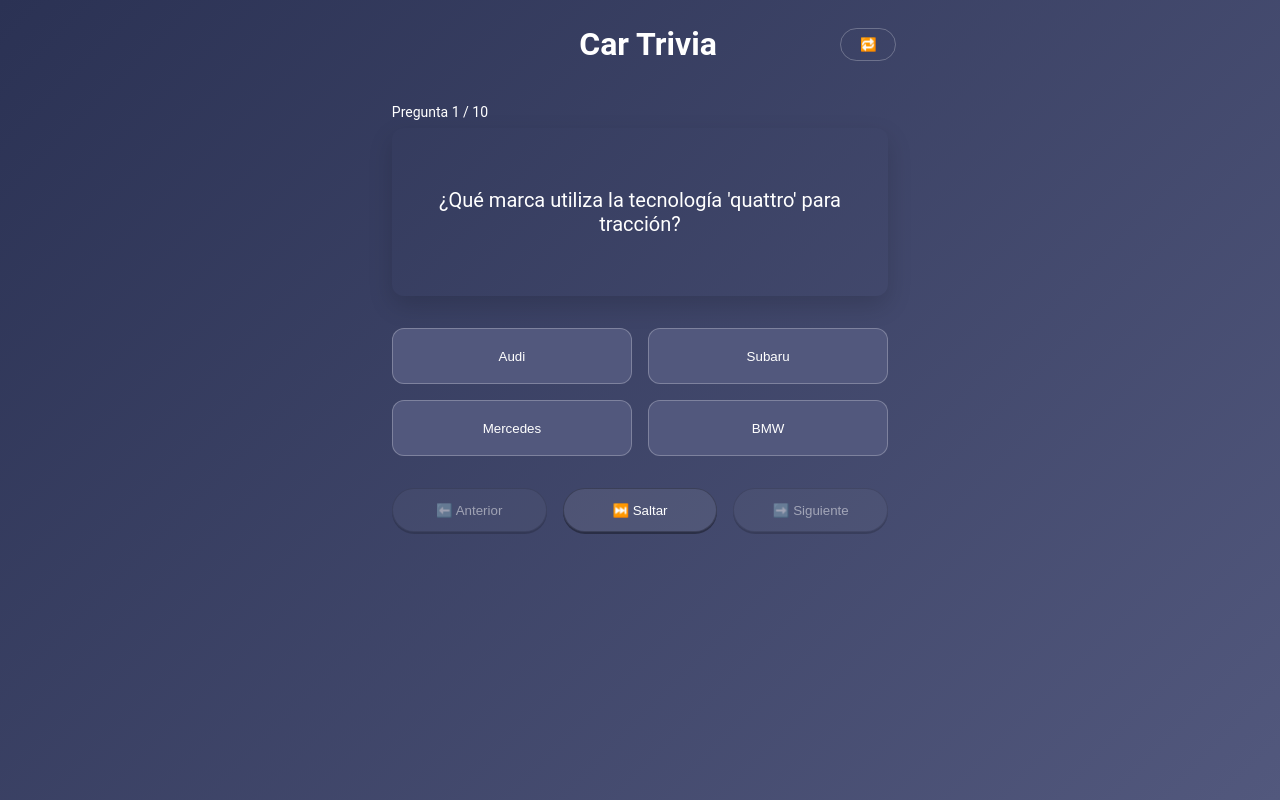
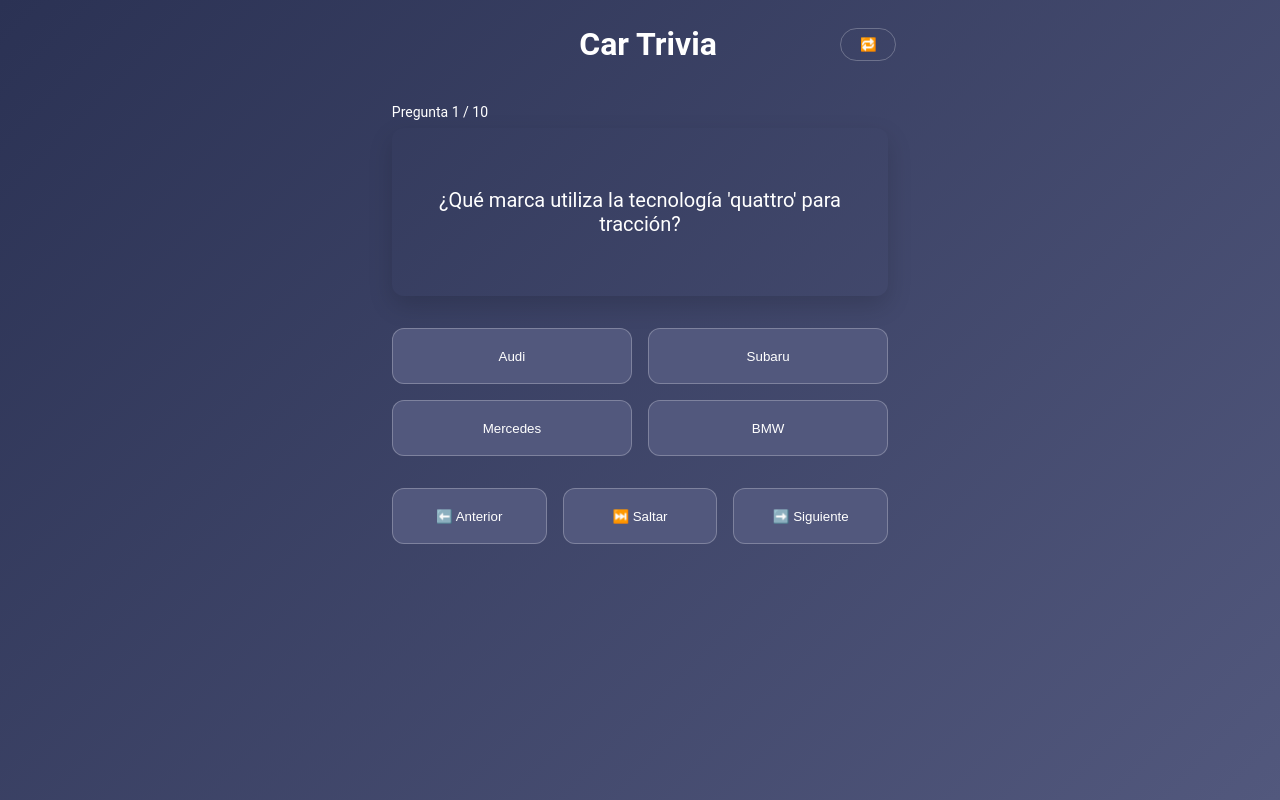
Before and after one commit to AlexanderHB2022/Car-Trivia, a React (Vite) app: page / in a window 1280 px wide. Built offline with nearby package versions, Linux system fonts and the light colour scheme.

Commit message:
Improve navigation and layout consistency

```diff
--- a/src/components/QuestionNavigation.js
+++ b/src/components/QuestionNavigation.js
@@ -6,9 +6,9 @@
 }) {
   return (
     <div className="nav-row" role="group" aria-label="Navegación de preguntas">
-      <button className="pill-btn" onClick={onPrev} disabled={!canPrev} aria-label="Anterior">⬅️ Anterior</button>
-      <button className="pill-btn" onClick={onSkip} disabled={!canSkip} aria-label="Saltar">⏭️ Saltar</button>
-      <button className="pill-btn" onClick={onNext} disabled={!canNext} aria-label="Siguiente">➡️ Siguiente</button>
+      <button className="option-btn" onClick={onPrev} disabled={!canPrev} aria-label="Anterior">⬅️ Anterior</button>
+      <button className="option-btn" onClick={onSkip} disabled={!canSkip} aria-label="Saltar">⏭️ Saltar</button>
+      <button className="option-btn" onClick={onNext} disabled={!canNext} aria-label="Siguiente">➡️ Siguiente</button>
     </div>
   );
 }
--- a/src/components/ResultModal.js
+++ b/src/components/ResultModal.js
@@ -7,7 +7,7 @@
         <div className="result-emoji" aria-hidden="true">🏁</div>
         <h2>Resultado</h2>
         <p className="result-score">{score}/10</p>
-        <button className="restart-btn nav-btn" onClick={onRestart} autoFocus>
+        <button className="option-btn restart-btn" onClick={onRestart} autoFocus>
           Reiniciar
         </button>
       </div>
--- a/src/game/useTrivia.js
+++ b/src/game/useTrivia.js
@@ -39,16 +39,14 @@
     mark(questionIndex, isCorrect ? "correct" : "incorrect");
     if (isCorrect) setScore(s => s + 1);
 
-    // Auto-avance sólo si es correcta
-    if (isCorrect) {
-      window.setTimeout(() => { next(); }, 600);
-    }
+    // Avance automático siempre tras responder
+    window.setTimeout(() => { next(true); }, 600);
   };
 
-  const next = () => {
+  const next = (force = false) => {
     if (finished) return;
     // sólo permitir next si no está pendiente (respondida o saltada)
-    if (status[questionIndex] === "pending") return;
+    if (!force && status[questionIndex] === "pending") return;
     setQuestionIndex(i => i + 1);
     setOptionsState({ locked: false, correctIndex: null, chosenIndex: null });
   };
@@ -76,7 +74,7 @@
     if (status[questionIndex] === "pending") {
       mark(questionIndex, "skipped");
     }
-    next();
+    next(true);
   };
 
   const restart = () => {
--- a/src/theme.css
+++ b/src/theme.css
@@ -200,7 +200,6 @@
 }
 
 .result-modal .restart-btn {
-  padding: 0.5rem 1rem;
   font-weight: bold;
   margin: 1rem auto 0;
   display: block;
@@ -380,8 +379,7 @@
   }
   .btn-lg,
   .option-btn,
-  .top-bar-action,
-  .pill-btn {
+  .top-bar-action {
     transition: none !important;
   }
 }
@@ -396,9 +394,9 @@
   padding-inline: clamp(12px, 2.2vw, 24px);
 }
 
-/* Tarjeta de pregunta con altura mínima para evitar saltos visuales */
+/* Tarjeta de pregunta con altura fija para evitar saltos visuales */
 .question-card {
-  min-height: clamp(120px, 16vh, 160px);
+  height: clamp(120px, 16vh, 160px);
   display: grid;
   align-content: center;
   padding: clamp(12px, 2vw, 20px);
@@ -410,12 +408,16 @@
 .options-grid { display: grid; gap: clamp(10px, 2vw, 16px); grid-template-columns: 1fr; }
 @media (min-width: 640px) { .options-grid { grid-template-columns: 1fr 1fr; } }
 
-/* Botones de opción: altura mínima uniforme y estados vivos */
+/* Botones de opción y navegación: tamaño y estilos uniformes */
 .option-btn {
-  min-height: 56px;
+  height: 56px;
   border-radius: var(--radius, 12px);
   border: 1px solid var(--accent, rgba(255,255,255,.25));
   transition: background-color .18s, color .18s, border-color .18s, transform .18s, box-shadow .18s;
+  display: flex;
+  align-items: center;
+  justify-content: center;
+  text-align: center;
 }
 .option-btn:disabled { cursor: default; }
 .option-btn.is-correct,
@@ -430,20 +432,8 @@
 .progress-dot.is-incorrect { background: var(--error) !important; opacity: 1; }
 .progress-dot.is-skipped { background: var(--present) !important; opacity: 1; }
 
-/* Botones de navegación tipo “pastilla clara con borde y sombra” */
+/* Fila de botones de navegación */
 .nav-row { display: grid; grid-template-columns: 1fr 1fr 1fr; gap: clamp(10px, 2vw, 16px); }
-.pill-btn {
-  min-height: 44px;
-  padding: 10px 16px;
-  border-radius: 999px;
-  background: rgba(255,255,255,.08); /* claro */
-  border: 1px solid rgba(0,0,0,.25);
-  box-shadow: 0 2px 0 rgba(0,0,0,.35);
-  color: var(--text-color, #fff);
-  transition: background-color .18s, border-color .18s, box-shadow .18s, transform .18s;
-}
-.pill-btn:hover:not(:disabled) { transform: translateY(-1px); }
-.pill-btn:disabled { opacity: .5; }
 
 /* Emoji del TopBar: sólo contorno circular, sin caja de fondo */
 .icon-btn {
@@ -461,7 +451,7 @@
   50%{ transform: translateX(2px) } 75%{ transform: translateX(-2px) } 100%{ transform: translateX(0) }
 }
 @media (prefers-reduced-motion: reduce) {
-  .option-btn, .pill-btn { transition: none; }
+  .option-btn { transition: none; }
   .option-btn.is-correct, .option-btn.is-incorrect { animation: none; }
 }
 
```
